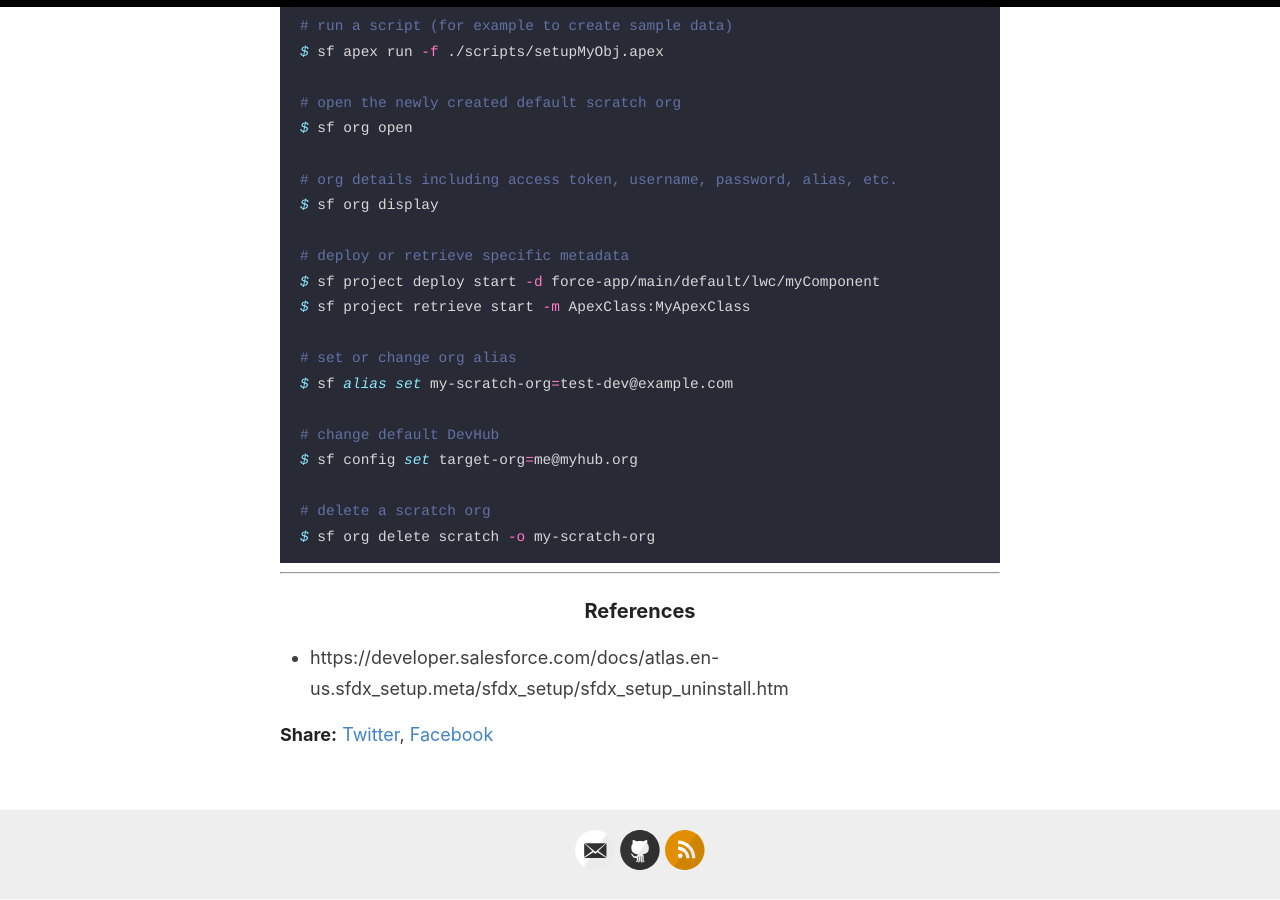
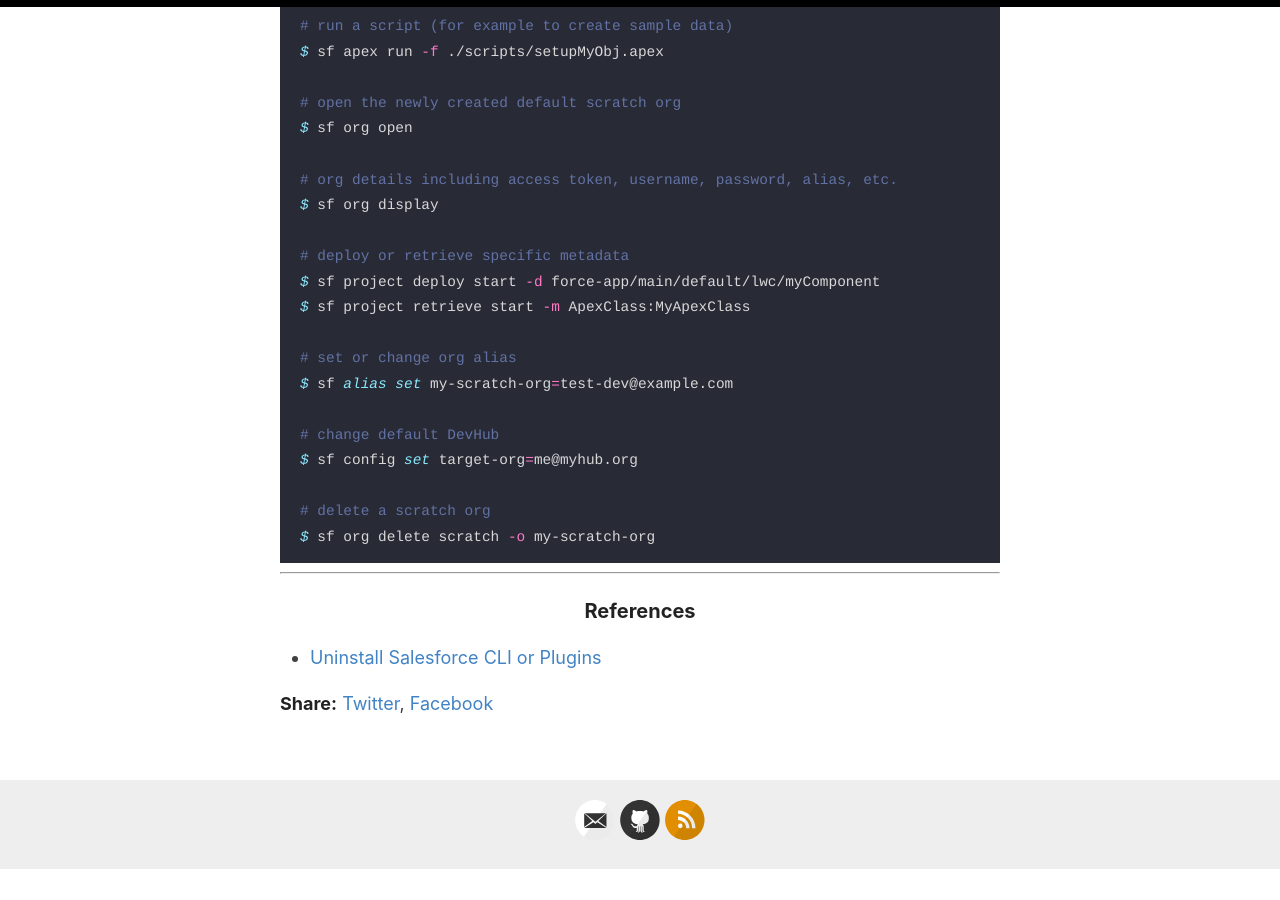
Before and after one commit to ehsankorhani/ehsankorhani.github.io.old, a Jekyll site: the page built from _posts/2024-01-05-salesforce-cli-v2-scratch-org-useful-commands.md, in a window 1280 px wide and 900 px high, scrolled down 1106 px. Built offline with Jekyll 4.4.1, drawn with Linux system fonts in a browser that asks for light colours; after the commit the page ends 1975 px from its top, so only the background shows below that.

Commit message:
fix hyperlink

```diff
--- a/_posts/2024-01-05-salesforce-cli-v2-scratch-org-useful-commands.md
+++ b/_posts/2024-01-05-salesforce-cli-v2-scratch-org-useful-commands.md
@@ -64,4 +64,4 @@ $ sf org delete scratch -o my-scratch-org
 ---
 ### References
 
-- https://developer.salesforce.com/docs/atlas.en-us.sfdx_setup.meta/sfdx_setup/sfdx_setup_uninstall.htm
+- [Uninstall Salesforce CLI or Plugins](https://developer.salesforce.com/docs/atlas.en-us.sfdx_setup.meta/sfdx_setup/sfdx_setup_uninstall.htm)
```
